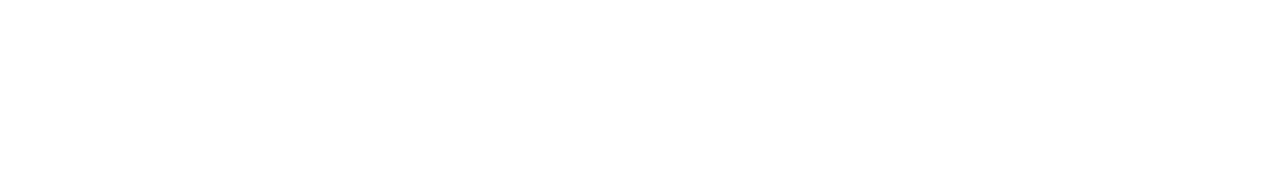
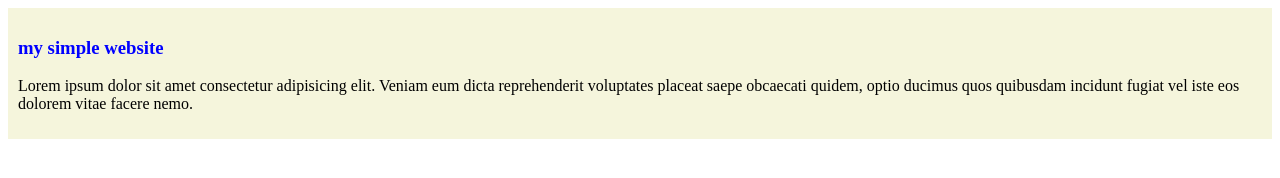
Before and after one commit to maisha106/my-1st-github-repo, a plain HTML site: page index.html in a window 1280 px wide. Drawn offline with Linux system fonts and the light colour scheme.

Commit message:
commit korlam

```diff
--- a/index.html
+++ b/index.html
@@ -5,10 +5,16 @@
     <meta charset="UTF-8">
     <meta name="viewport" content="width=device-width, initial-scale=1.0">
     <title>my first github repo</title>
+    <link rel="stylesheet" href="styles/blog.css">
 </head>
 
 <body>
-
+    <div>
+        <h3>my simple website</h3>
+        <p>Lorem ipsum dolor sit amet consectetur adipisicing elit. Veniam eum dicta reprehenderit voluptates placeat
+            saepe obcaecati quidem, optio ducimus quos quibusdam incidunt fugiat vel iste eos dolorem vitae facere nemo.
+        </p>
+    </div>
 </body>
 
 </html>
--- /dev/null
+++ b/styles/blog.css
@@ -0,0 +1,8 @@
+h3 {
+    color: blue;
+}
+
+div {
+    background-color: beige;
+    padding: 10px;
+}
```
